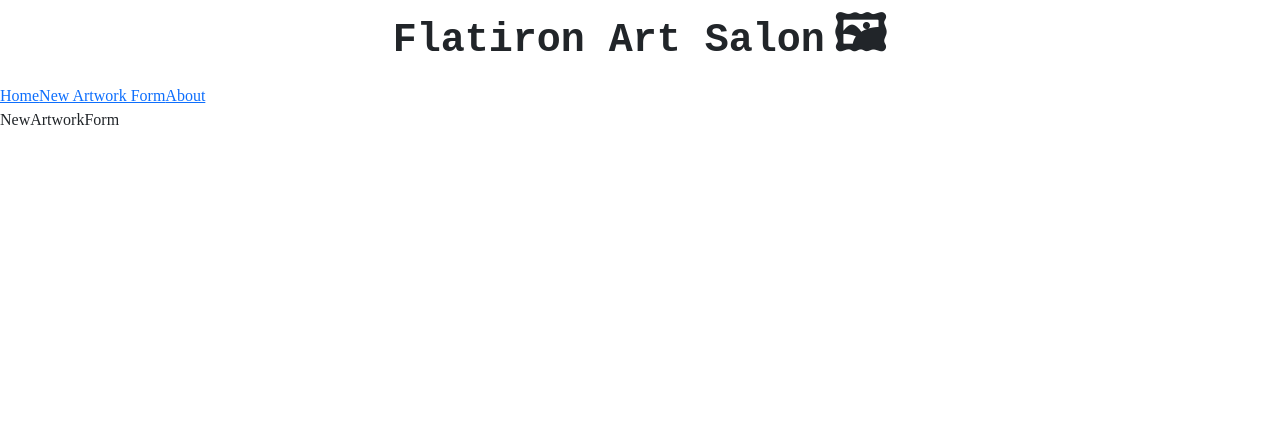
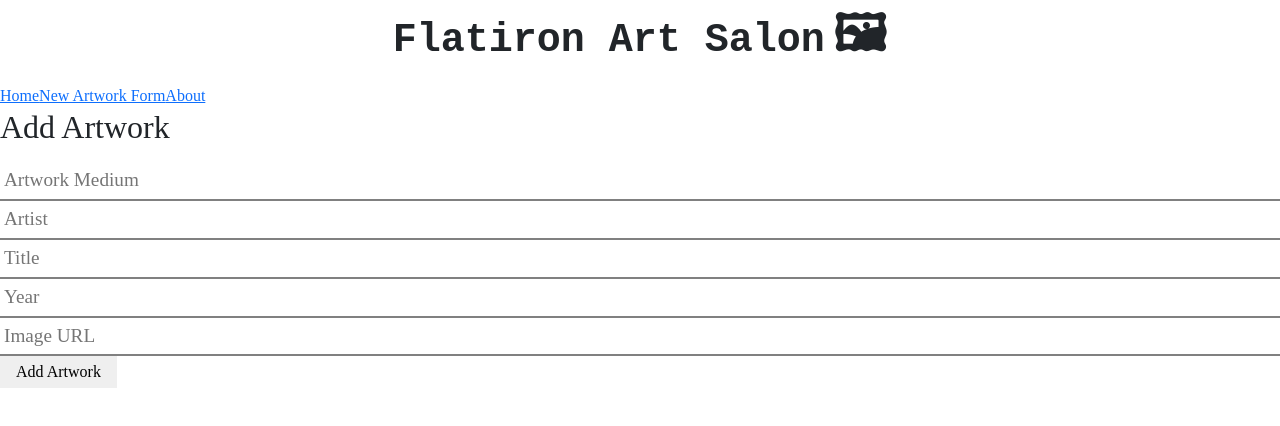
Before and after one commit to yixinsamgong/salon-space, a React (Create React App) app: page /form in a window 1280 px wide. Shown: the top 426 px of the page. Built offline with nearby package versions, Linux system fonts and the light colour scheme; data requests are answered from the project's data file.

Commit message:
NewArtworkForm

```diff
--- a/src/components/App.js
+++ b/src/components/App.js
@@ -24,6 +24,12 @@ function App() {
       artwork.title.toUpperCase().includes(search.toUpperCase())
   )
 
+  function handleAddArtwork(newArtwork) {
+    const updatedArtworkArray = [...artworks, newArtwork];
+    setArtworks(updatedArtworkArray);
+
+  }
+
   return (
     <div>
       <Header />
@@ -37,7 +43,7 @@ function App() {
               <About />
           </Route>
           <Route exact path="/form">
-              <NewArtworkForm />
+              <NewArtworkForm onAddArtwork={handleAddArtwork} />
           </Route>
       </Switch>
     </div>
--- a/src/components/NavBar.js
+++ b/src/components/NavBar.js
@@ -4,7 +4,7 @@ import { NavLink } from "react-router-dom"
 
 function NavBar() {
   return (
-    <div >
+    <div>
       <NavLink to="/" >
         Home
       </NavLink>
--- a/src/components/NewArtworkForm.js
+++ b/src/components/NewArtworkForm.js
@@ -1,9 +1,90 @@
-import React from 'react'
+import React, { useState } from 'react'
 
-function NewArtworkForm() {
+//set controlled form
+//add onSubmit to capture event
+//set router
+//use param hook
+//push method to push new info to app
+
+function NewArtworkForm({ onAddArtwork }) {
+  //declare state-medium, artist, title, year, image
+  const [medium, setMedium] = useState("");
+  const [artist, setArtist] = useState("");
+  const [title, setTitle] = useState("");
+  const [year, setYear] = useState();
+  const [image, setImage] = useState("");
+
+  //handle submit
+  //POST method
+
+  function handleSubmit(e) {
+    e.preventDefault(); //prevent page from refreshing
+//fetch request with POST
+    fetch("http://localhost:3004/artworks", {
+      method: "POST",
+      header: {
+        "Content-type": "application/json",
+      },
+      body: JSON.stringify({
+        medium: medium,
+        artist: artist,
+        title: title,
+        year: year,
+        image: image,
+      }),
+    })
+      .then((response)  => response.json())
+      .then((newArtwork) => onAddArtwork(newArtwork));
+
+    //add new artwork to page
+  }
+
+
   return (
-    <div>NewArtworkForm</div>
-  )
+//include text input area with states
+//target input value for users to enter information
+    <div className="new-artwork-form">
+      <h2>Add Artwork</h2>
+       <form onSubmit={handleSubmit}>
+          <input
+         type="text"
+         name="medium"
+         placeholder="Artwork Medium"
+         value={medium}
+         onChange={(e) => setMedium(e.target.value)}
+         />
+           <input
+            type="text"
+            name="artist"
+            placeholder="Artist"
+            value={artist}
+            onChange={(e) => setArtist(e.target.value)}
+          />
+           <input
+          type="text"
+          name="title"
+          placeholder="Title"
+          value={title}
+          onChange={(e) => setTitle(e.target.value)}
+          />
+          <input
+           type="number"
+           name="year"
+           placeholder="Year"
+           value={year}
+           onChange={(e) => setYear(e.target.value)}
+         />
+         <input
+          type="text"
+          name="image"
+          placeholder="Image URL"
+          value={image}
+          onChange={(e) => setImage(e.target.value)}
+         />
+           <button type="submit">Add Artwork</button>
+        </form>
+    </div>
+  );
 }
 
-export default NewArtworkForm
+export default NewArtworkForm;
```
